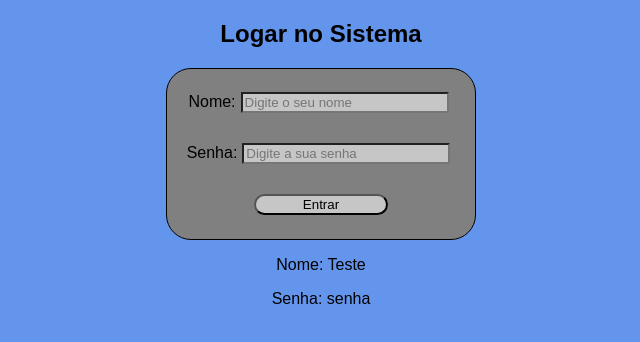
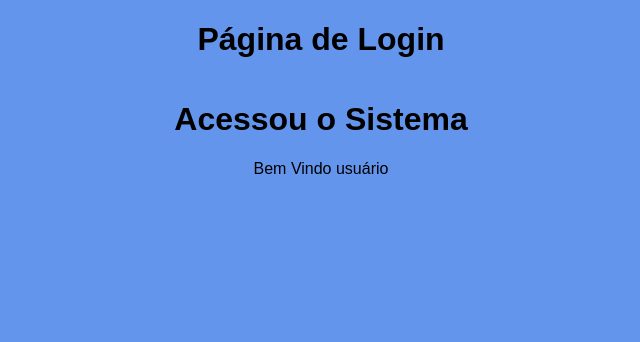
Before and after one commit to nikolassco/pagelogin, a React (Create React App) app: page /logged in a window 1280 px wide. Shown: the top 342 px of the page, without its empty margins (319-959 px from the left). Built offline with nearby package versions, Linux system fonts and the light colour scheme.

Commit message:
added system routes

```diff
--- a/package.json
+++ b/package.json
@@ -8,6 +8,7 @@
     "@testing-library/user-event": "^13.5.0",
     "react": "^18.1.0",
     "react-dom": "^18.1.0",
+    "react-router-dom": "^6.3.0",
     "react-scripts": "5.0.1",
     "web-vitals": "^2.1.4"
   },
--- a/src/App.js
+++ b/src/App.js
@@ -1,5 +1,11 @@
 import './App.css';
-import FormLogin from './components/FormLogin';
+
+import { BrowserRouter, Routes, Route } from 'react-router-dom';
+
+import Navbar from './components/Navbar';
+import FormLogin from './pages/FormLogin';
+import NotFound from './pages/NotFound';
+import Logged from './pages/Logged';
 
 const user = [
   { id: 1, name: "Nikolas", password: "senhateste" },
@@ -14,8 +20,14 @@ const access = [
 function App() {
   return (
     <div className="App">
-      <h2>Logar no Sistema</h2>
-      <FormLogin user={user} access={access} />
+      <Navbar />
+      <BrowserRouter>
+        <Routes>
+          <Route path="/" element={<FormLogin user={user} access={access} />} />
+          <Route path="/logged" element={<Logged />} />
+          <Route path='*' element={<NotFound />} />
+        </Routes>
+      </BrowserRouter>
     </div>
   );
 }
--- /dev/null
+++ b/src/components/Navbar.js
@@ -0,0 +1,11 @@
+import React from 'react'
+
+const Navbar = () => {
+  return (
+    <div>
+      <h1>Página de Login</h1>
+    </div>
+  )
+}
+
+export default Navbar
--- a/src/components/FormLogin.js
+++ b/src/pages/FormLogin.js
@@ -1,6 +1,7 @@
 import "./FormLogin.css";
 
 import { useState } from 'react';
+import Logged from "./Logged";
 
 const FormLogin = ({ user, access }) => {
   const [name, setName] = useState("");
@@ -46,10 +47,7 @@ const FormLogin = ({ user, access }) => {
         </div>
       }
       {token === "allowed" &&
-        <div>
-          <h1>Acessou o Sistema</h1>
-          <p>Bem Vindo usuário {name}</p>
-        </div>
+        <Logged name={name} />
       }
     </div>
   )
--- /dev/null
+++ b/src/pages/Logged.js
@@ -0,0 +1,10 @@
+const Logged = ({ name }) => {
+  return (
+    <div>
+      <h1>Acessou o Sistema</h1>
+      <p>Bem Vindo usuário {name}</p>
+    </div>
+  )
+}
+
+export default Logged
--- /dev/null
+++ b/src/pages/NotFound.js
@@ -0,0 +1,10 @@
+const NotFound = () => {
+  return (
+    <div>
+      <h1>404</h1>
+      <p>Não há nada aqui :)</p>
+    </div>
+  )
+}
+
+export default NotFound
```
Also changed, not shown: src/pages/FormLogin.css (renamed from src/components/FormLogin.css), 1 other file (tests, documents, lock files or other folders).
